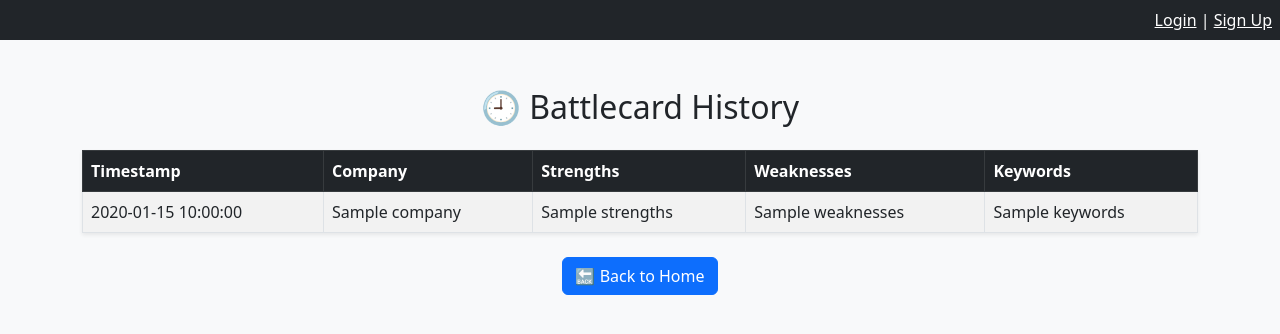
After one commit to THARANIGHASHREE/battlecard_ai_system, a FastAPI app: template backend/templates/history.html in a window 1280 px wide. The commit adds this page. Shown: the top 334 px of the page. Run offline with FastAPI, Linux system fonts and the light colour scheme; the template is opened without the code that fills it: most values are stand-ins (such as "Sample title", 1, 10 or a date in 2020); parts of the project's set-up code (start-up, migrations or seed data) failed here and were passed over.

Commit message:
Add user authentication templates and history page

```diff
--- /dev/null
+++ b/backend/auth.py
@@ -0,0 +1,53 @@
+# backend/auth.py
+from sqlmodel import SQLModel, Field, Session, select
+from typing import Optional
+from datetime import datetime, timedelta
+from passlib.context import CryptContext
+from jose import JWTError, jwt
+import os
+
+# Secret key setup
+SECRET_KEY = "super-secret-key"
+ALGORITHM = "HS256"
+ACCESS_TOKEN_EXPIRE_MINUTES = 30
+
+# Password hashing
+pwd_context = CryptContext(schemes=["bcrypt"], deprecated="auto")
+
+def hash_password(password):
+    return pwd_context.hash(password)
+
+def verify_password(plain, hashed):
+    return pwd_context.verify(plain, hashed)
+
+def create_access_token(data: dict, expires_delta: Optional[timedelta] = None):
+    to_encode = data.copy()
+    expire = datetime.utcnow() + (expires_delta or timedelta(minutes=15))
+    to_encode.update({"exp": expire})
+    return jwt.encode(to_encode, SECRET_KEY, algorithm=ALGORITHM)
+
+# User model
+class User(SQLModel, table=True):
+    id: Optional[int] = Field(default=None, primary_key=True)
+    username: str
+    email: str
+    hashed_password: str
+    created_at: datetime = Field(default_factory=datetime.utcnow)
+
+# Functions to create, get user
+from backend.database import engine
+
+def create_user_table():
+    SQLModel.metadata.create_all(engine)
+
+def get_user_by_username(username):
+    with Session(engine) as session:
+        statement = select(User).where(User.username == username)
+        return session.exec(statement).first()
+
+def add_user(user: User):
+    with Session(engine) as session:
+        session.add(user)
+        session.commit()
+        session.refresh(user)
+        return user
--- /dev/null
+++ b/backend/database.py
@@ -0,0 +1,38 @@
+from sqlmodel import Field, SQLModel, create_engine, Session, select
+from typing import Optional
+from datetime import datetime
+from typing import List
+from sqlmodel import select
+
+# Data model
+class Battlecard(SQLModel, table=True):
+    id: Optional[int] = Field(default=None, primary_key=True)
+    company: str
+    extract: str
+    keywords: str
+    strengths: str
+    weaknesses: str
+    differentiators: str
+    action: str
+    timestamp: datetime = Field(default_factory=datetime.utcnow)
+
+# Setup DB engine
+sqlite_file_name = "battlecards.db"
+sqlite_url = f"sqlite:///{sqlite_file_name}"
+engine = create_engine(sqlite_url, echo=False)
+
+# Create tables
+def create_db():
+    SQLModel.metadata.create_all(engine)
+
+# Save new battlecard
+def save_battlecard(card: Battlecard):
+    with Session(engine) as session:
+        session.add(card)
+        session.commit()
+
+
+def get_all_battlecards() -> List[Battlecard]:
+    with Session(engine) as session:
+        statement = select(Battlecard).order_by(Battlecard.timestamp.desc())
+        return session.exec(statement).all()
--- a/backend/main.py
+++ b/backend/main.py
@@ -1,11 +1,12 @@
-from fastapi import FastAPI, Request
-from fastapi.responses import HTMLResponse, StreamingResponse
+from fastapi import FastAPI, Request, Form, Depends
+from fastapi.responses import HTMLResponse, StreamingResponse, RedirectResponse
 from fastapi.templating import Jinja2Templates
 from fastapi.staticfiles import StaticFiles
 
 from backend.data_collection import search_wikipedia
 from backend.text_analysis import extract_keywords
-from backend.insights_generator import generate_insights  # ✅ NEW!
+from backend.database import Battlecard, save_battlecard, create_db, get_all_battlecards
+from backend.auth import create_user, authenticate_user, get_current_user, User
 
 import pdfkit
 import io
@@ -14,7 +15,7 @@ from jinja2 import Environment, FileSystemLoader
 
 app = FastAPI()
 
-# ✅ Absolute safe paths
+# 📁 Paths
 BASE_DIR = os.path.dirname(os.path.abspath(__file__))
 static_path = os.path.join(BASE_DIR, "static")
 templates_path = os.path.join(BASE_DIR, "templates")
@@ -22,17 +23,73 @@ templates_path = os.path.join(BASE_DIR, "templates")
 app.mount("/static", StaticFiles(directory=static_path), name="static")
 templates = Jinja2Templates(directory=templates_path)
 
+# 🧾 PDF setup
 config = pdfkit.configuration(wkhtmltopdf=r"C:\\Program Files\\wkhtmltopdf\\bin\\wkhtmltopdf.exe")
 
-@app.get("/")
-def read_root():
-    return {"message": "Hello from FastAPI!"}
+# 🧱 DB init
+create_db()
 
+# 🏠 Home
+@app.get("/", response_class=HTMLResponse)
+def home(request: Request):
+    return templates.TemplateResponse("home.html", {"request": request})
+
+# 🔐 Signup
+@app.get("/signup", response_class=HTMLResponse)
+def signup_form(request: Request):
+    return templates.TemplateResponse("signup.html", {"request": request})
+
+@app.post("/signup", response_class=HTMLResponse)
+def signup_submit(request: Request, username: str = Form(...), password: str = Form(...)):
+    try:
+        create_user(username, password)
+        return RedirectResponse(url="/login", status_code=303)
+    except Exception as e:
+        return templates.TemplateResponse("signup.html", {"request": request, "error": str(e)})
+
+# 🔐 Login
+@app.get("/login", response_class=HTMLResponse)
+def login_form(request: Request):
+    return templates.TemplateResponse("login.html", {"request": request})
+
+@app.post("/login", response_class=HTMLResponse)
+def login_submit(request: Request, username: str = Form(...), password: str = Form(...)):
+    token = authenticate_user(username, password)
+    if not token:
+        return templates.TemplateResponse("login.html", {"request": request, "error": "Invalid credentials"})
+    response = RedirectResponse(url="/", status_code=303)
+    response.set_cookie(key="token", value=token, httponly=True)
+    return response
+
+@app.get("/logout")
+def logout():
+    response = RedirectResponse(url="/")
+    response.delete_cookie("token")  # ✅ Fixed!
+    return response
+
+# 📊 Battlecard Generation
 @app.get("/search", response_class=HTMLResponse)
-def search(request: Request, query: str):
+def search(request: Request, query: str, user: User = Depends(get_current_user)):
     result = search_wikipedia(query)
     keywords = extract_keywords(result.get("Extract", ""))
-    strengths, weaknesses, differentiators, action = generate_insights(result.get("Extract", ""), keywords)
+
+    # Dummy insights (replace with GPT later)
+    strengths = "Strong ecosystem."
+    weaknesses = "Legacy systems."
+    differentiators = "Cloud + Office combo."
+    action = "Offer faster integration & trials."
+
+    card = Battlecard(
+        username=user.username,
+        company=query,
+        extract=result.get("Extract", ""),
+        keywords=", ".join(keywords),
+        strengths=strengths,
+        weaknesses=weaknesses,
+        differentiators=differentiators,
+        action=action
+    )
+    save_battlecard(card)
 
     return templates.TemplateResponse("battlecard.html", {
         "request": request,
@@ -46,11 +103,17 @@ def search(request: Request, query: str):
         "action": action
     })
 
-@app.get("/download")
-def download(query: str):
+# 🧾 PDF Download
+@app.get("/download", response_class=StreamingResponse)
+def download(query: str, user: User = Depends(get_current_user)):
     result = search_wikipedia(query)
     keywords = extract_keywords(result.get("Extract", ""))
-    strengths, weaknesses, differentiators, action = generate_insights(result.get("Extract", ""), keywords)
+
+    # Same dummy insights
+    strengths = "Strong ecosystem."
+    weaknesses = "Legacy systems."
+    differentiators = "Cloud + Office combo."
+    action = "Offer faster integration & trials."
 
     env = Environment(loader=FileSystemLoader("backend/templates"))
     template = env.get_template("battlecard.html")
@@ -75,3 +138,14 @@ def download(query: str):
     return StreamingResponse(io.BytesIO(pdf), media_type="application/pdf", headers={
         "Content-Disposition": f"attachment; filename={query}_battlecard.pdf"
     })
+
+# 📜 View History
+@app.get("/history", response_class=HTMLResponse)
+def history(request: Request, user: User = Depends(get_current_user)):
+    all_cards = get_all_battlecards()
+    user_cards = [c for c in all_cards if c.username == user.username]
+
+    return templates.TemplateResponse("history.html", {
+        "request": request,
+        "battlecards": user_cards
+    })
--- /dev/null
+++ b/backend/templates/history.html
@@ -0,0 +1,51 @@
+<!-- backend/templates/history.html -->
+<!DOCTYPE html>
+<html>
+<head>
+    <title>Battlecard History</title>
+    <link rel="stylesheet" href="https://cdn.jsdelivr.net/npm/bootstrap@5.3.0/dist/css/bootstrap.min.css">
+</head>
+<body class="bg-light">
+     <div class="bg-dark text-white p-2 mb-4 text-end">
+    {% if request.cookies.get("username") %}
+      Logged in as <strong>{{ request.cookies.get("username") }}</strong> |
+      <a href="/logout" class="text-white">Logout</a>
+    {% else %}
+      <a href="/login" class="text-white">Login</a> |
+      <a href="/signup" class="text-white">Sign Up</a>
+    {% endif %}
+  </div>
+<div class="container mt-5">
+    <h2 class="mb-4 text-center">🕘 Battlecard History</h2>
+    {% if battlecards %}
+        <table class="table table-striped table-bordered shadow-sm">
+            <thead class="table-dark">
+                <tr>
+                    <th>Timestamp</th>
+                    <th>Company</th>
+                    <th>Strengths</th>
+                    <th>Weaknesses</th>
+                    <th>Keywords</th>
+                </tr>
+            </thead>
+            <tbody>
+                {% for card in battlecards %}
+                <tr>
+                    <td>{{ card.timestamp.strftime("%Y-%m-%d %H:%M:%S") }}</td>
+                    <td>{{ card.company }}</td>
+                    <td>{{ card.strengths }}</td>
+                    <td>{{ card.weaknesses }}</td>
+                    <td>{{ card.keywords }}</td>
+                </tr>
+                {% endfor %}
+            </tbody>
+        </table>
+    {% else %}
+        <p class="text-muted text-center">No battlecards found yet.</p>
+    {% endif %}
+    <div class="text-center mt-4">
+        <a href="/" class="btn btn-primary">🔙 Back to Home</a>
+    </div>
+</div>
+</body>
+</html>
```
Also changed, not shown: backend/gpt_insights.py (added, +39 -0 lines), backend/templates/battlecard.html (+11 -0 lines), backend/templates/home.html (added, +42 -0 lines), backend/templates/login.html (added, +28 -0 lines), backend/templates/signup.html (added, +28 -0 lines).
